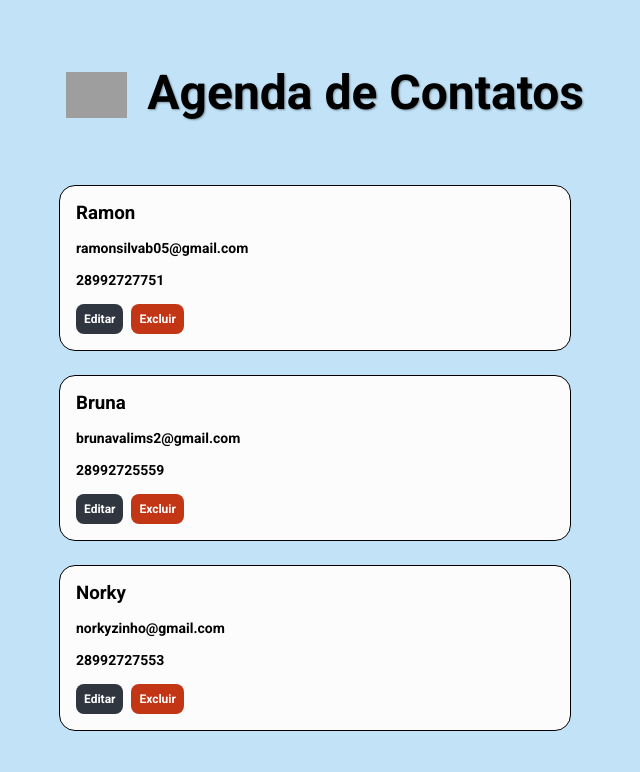
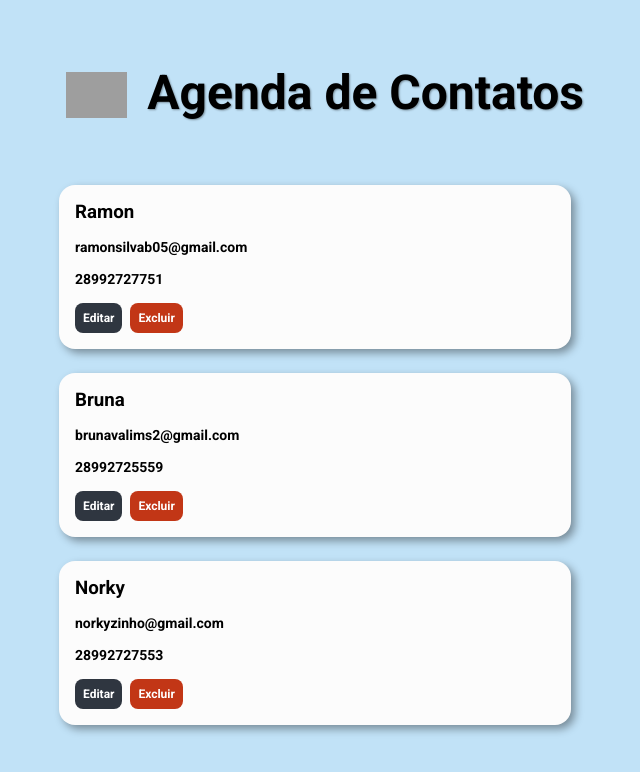
Before and after one commit to RamonSilvab/contatos, a React (Create React App) app: page / in a window 1280 px wide. Shown: the top 772 px of the page, without its empty margins (325-965 px from the left). Built offline with nearby package versions, Linux system fonts and the light colour scheme; grey boxes are pictures that could not be loaded.

Commit message:
removendo a borda do card e adicioando um shadow

```diff
--- a/src/components/Contato/styles.ts
+++ b/src/components/Contato/styles.ts
@@ -6,10 +6,9 @@ export const Card = styled.div`
   max-width: 50%;
   background-color: #fcfcfc;
   padding: 16px;
-  border: 1px solid black;
   border-radius: 16px;
   margin: 24px auto 24px;
-  box-shadow: 1px 1px 2px solid black;
+  box-shadow: 4px 4px 8px #00000061;
 
   h3,
   p {
```
